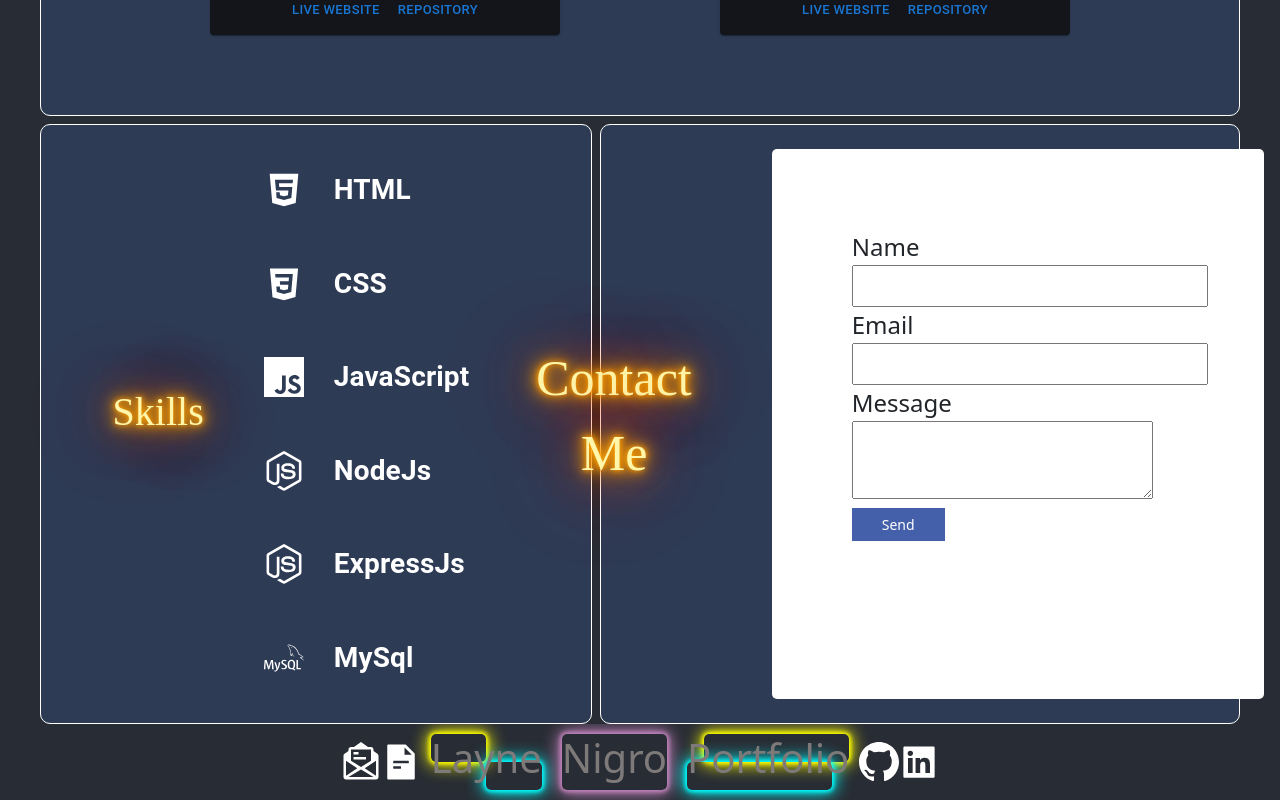
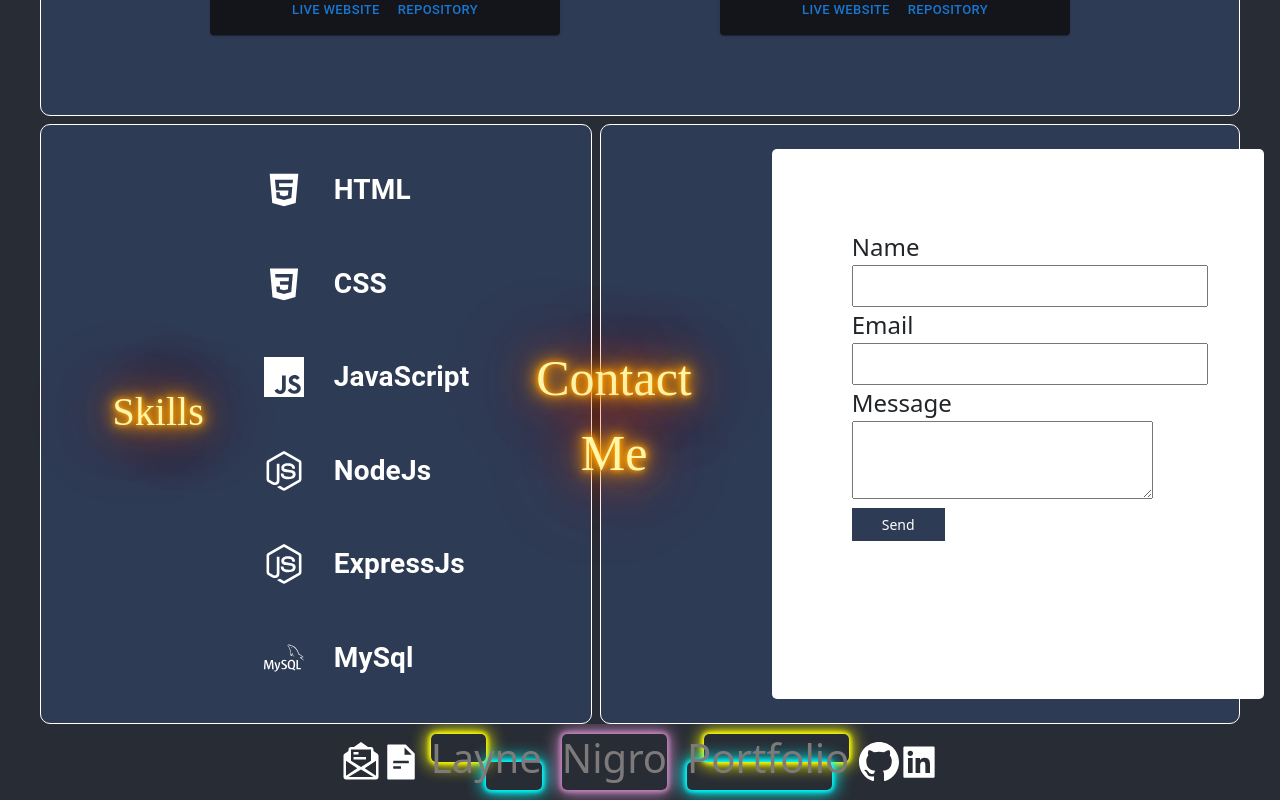
Before and after one commit to LayneNi/Portfolio, a React (Create React App) app: page / in a window 1280 px wide. Shown: the part 1976-2776 px from the top of the page. Built offline with nearby package versions, Linux system fonts and the light colour scheme; the HTML template or start-up script is replaced by a standard one.

Commit message:
updated and improved icon/text glow

```diff
--- a/src/App.css
+++ b/src/App.css
@@ -7,11 +7,13 @@ App{
 }
 
 #submitButton:hover {
-  box-shadow: 0 0 6px 6px rgba(0, 0, 0, 0.548);
+  box-shadow: 0 0 6px 6px #ffa500;
+  /* filter: drop-shadow(1px 1px 1px #ffa500); */
 }
 
 #submitButton:active {
   font-size: 50%;
+  background-color: #37548f;
   box-shadow: 0 0 10px #000 inset;
 }
 
@@ -36,17 +38,19 @@ input[type="submit"] {
   display: block;
   padding: 6px 30px;
   font-size: 14px;
-  background-color: #4460AA;
+  background-color: #2E3B55;
   color: #fff;
   border: none
 }
 
 .skillText:hover {
-  box-shadow: 0 0 6px 6px #ffa500;
+  /* box-shadow: 0 0 6px 6px #ffa500; */
+  filter: drop-shadow(2px 2px 5px #ffa500);
 }
 
 .iconHover:hover {
-  box-shadow: 0 0 6px 6px #ffa500;
+  text-shadow: 0 0 6px 6px #ffa500;
+  filter: drop-shadow(1px 1px 1px #ffa500);
   border-radius: 10%;
 }
 
```
